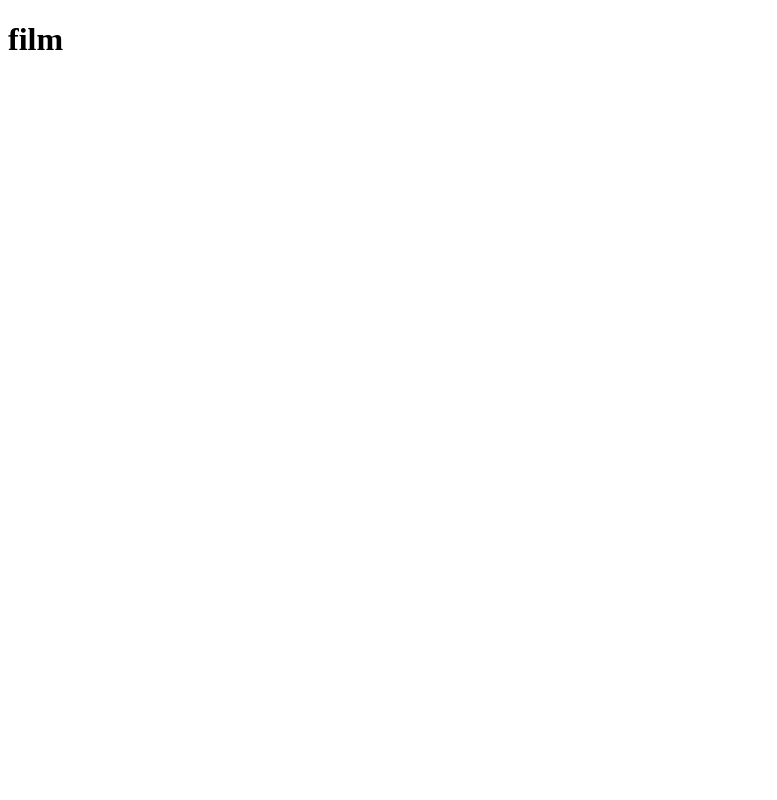
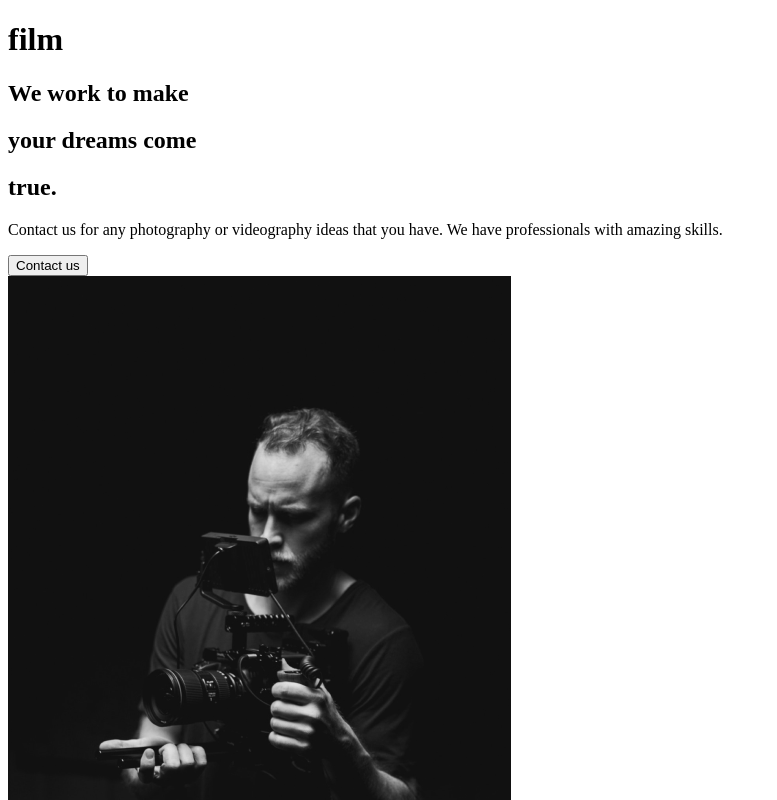
Before and after one commit to maciejrek/react-capture-portfolio, a React (Create React App) app: page / in a window 1280 px wide. Shown: the top 800 px of the page, without its empty margins (0-777 px from the left). Built offline with nearby package versions, Linux system fonts and the light colour scheme.

Commit message:
Add About Us section

```diff
--- a/src/App.js
+++ b/src/App.js
@@ -1,9 +1,11 @@
 import React from "react";
+import AboutUs from "./pages/AboutUs";
 
 function App() {
   return (
     <div className="App">
       <h1>film</h1>
+      <AboutUs />
     </div>
   );
 }
--- /dev/null
+++ b/src/components/AboutSection.js
@@ -0,0 +1,34 @@
+import React from "react";
+import home1 from "../img/home1.png";
+
+const AboutSection = () => {
+  return (
+    <div>
+      <div className="description">
+        <div className="title">
+          <div className="hide">
+            <h2>We work to make</h2>
+          </div>
+          <div className="hide">
+            <h2>
+              your <span>dreams</span> come
+            </h2>
+          </div>
+          <div className="hide">
+            <h2>true.</h2>
+          </div>
+        </div>
+        <p>
+          Contact us for any photography or videography ideas that you have. We
+          have professionals with amazing skills.
+        </p>
+        <button>Contact us</button>
+      </div>
+      <div className="image">
+        <img src={home1} alt="guy with a camera"></img>
+      </div>
+    </div>
+  );
+};
+
+export default AboutSection;
--- /dev/null
+++ b/src/pages/AboutUs.js
@@ -0,0 +1,12 @@
+import React from "react";
+import AboutSection from "../components/AboutSection";
+
+const AboutUs = () => {
+  return (
+    <div>
+      <AboutSection />
+    </div>
+  );
+};
+
+export default AboutUs;
```
